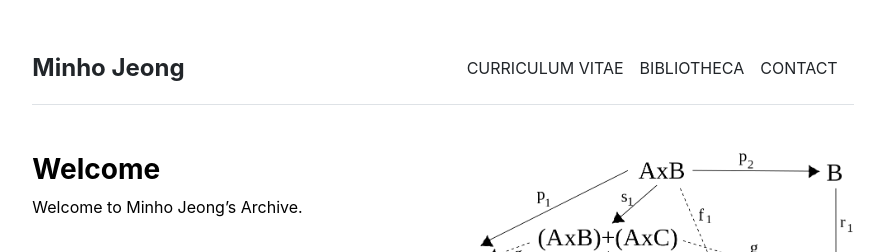
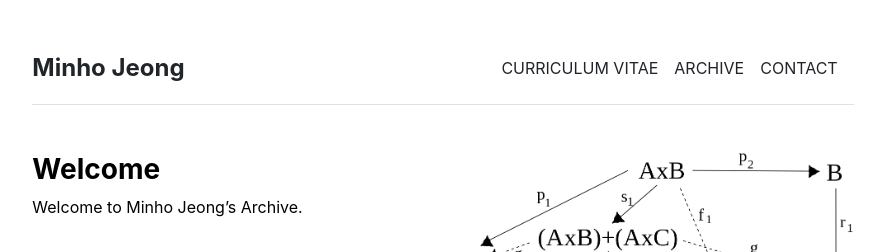
Before and after one commit to mino-jeong/mino-jeong.github.io, a Jekyll site: the page built from index.md, in a window 1280 px wide. Shown: the top 252 px of the page, without its empty margins (197-1082 px from the left). Built offline with Jekyll 4.4.1, drawn with Linux system fonts in a browser that asks for light colours.

Commit message:
Update settings.yml

```diff
--- a/_data/settings.yml
+++ b/_data/settings.yml
@@ -1,9 +1,9 @@
 menu:
 - {name: 'CURRICULUM VITAE', url: '/cv'}
-- {name: 'BIBLIOTHECA', url: '/bibliotheca'}
+- {name: 'ARCHIVE', url: '/archive'}
 - {name: 'CONTACT', url: '/contact'}
 
-bibliotheca:
+archive:
 - {name: 'Mathematics', url: 'mathematics'}
 - {name: 'Lecture Notes', url: 'lecture-notes'}
 
```
